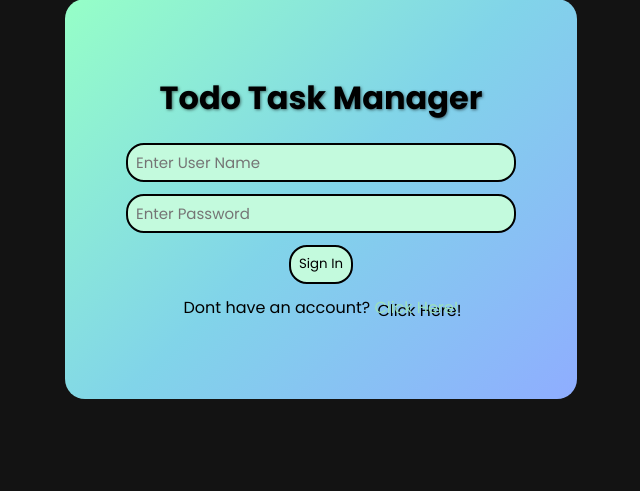
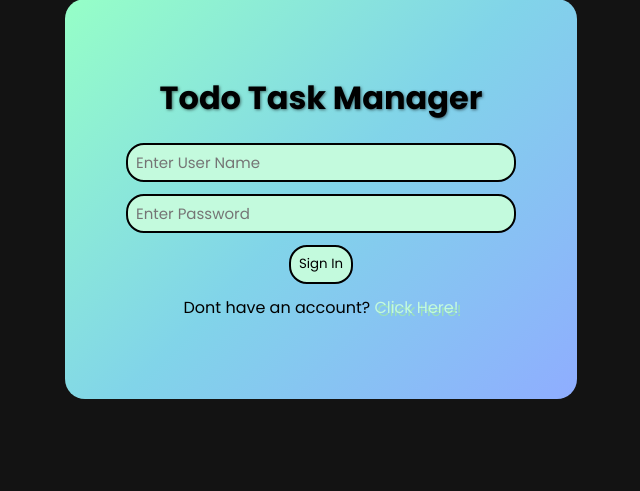
Before and after one commit to LoafCitler/Todo_TaskManager-Website, a Flask app: page / in a window 1280 px wide, with the pointer over the restyled element. Shown: the part 201-692 px from the top of the page, without its empty margins (319-959 px from the left). Run offline with Flask 3, Linux system fonts and the light colour scheme.

Commit message:
Update link hover styles for improved visibility

```diff
--- a/static/css/main.css
+++ b/static/css/main.css
@@ -254,8 +254,7 @@ a{
 }
 
 a:hover{
-    color: #9be0bb;
-    text-shadow: 3px 3px black;
+    text-shadow: 3px 3px #9be0bb;
 }
 
 @media screen and (max-width: 750px) {
```
